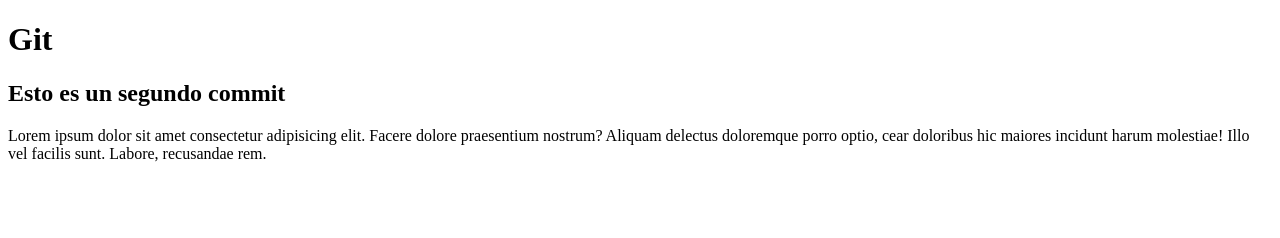
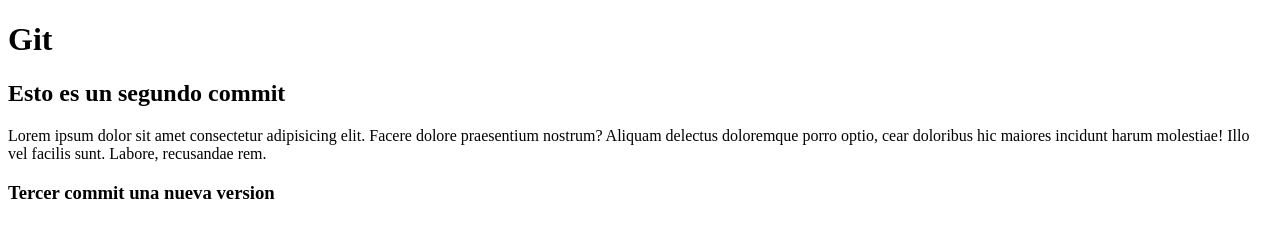
Before and after one commit to Cristian0911/Coder-Sabado, a plain HTML site: page index.html in a window 1280 px wide. Drawn offline with Linux system fonts and the light colour scheme.

Commit message:
creamos el tercer commit

```diff
--- a/index.html
+++ b/index.html
@@ -13,6 +13,6 @@
         Facere dolore praesentium nostrum? Aliquam delectus doloremque porro optio,
         cear doloribus hic maiores incidunt harum molestiae!
         Illo vel facilis sunt. Labore, recusandae rem.</p>
-
+    <h3>Tercer commit una nueva version</h3>
 </body>
 </html>
```
